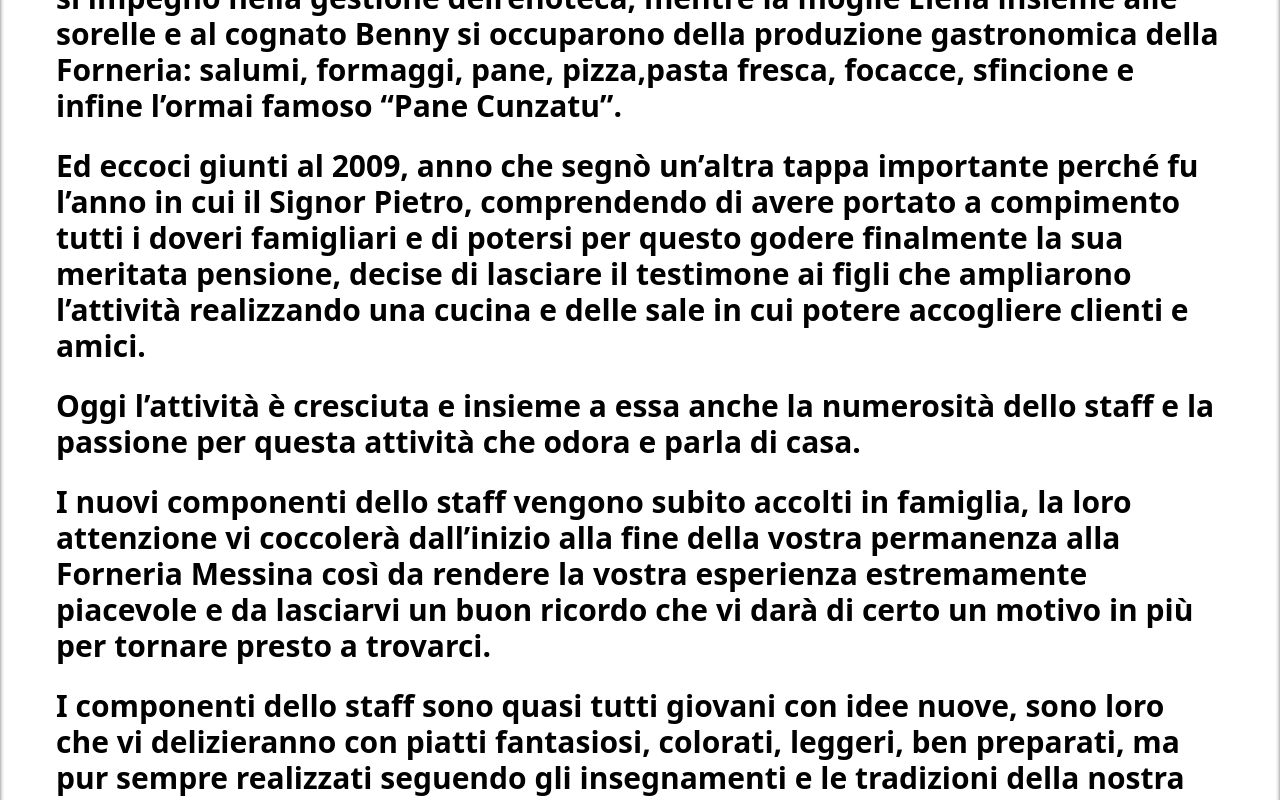
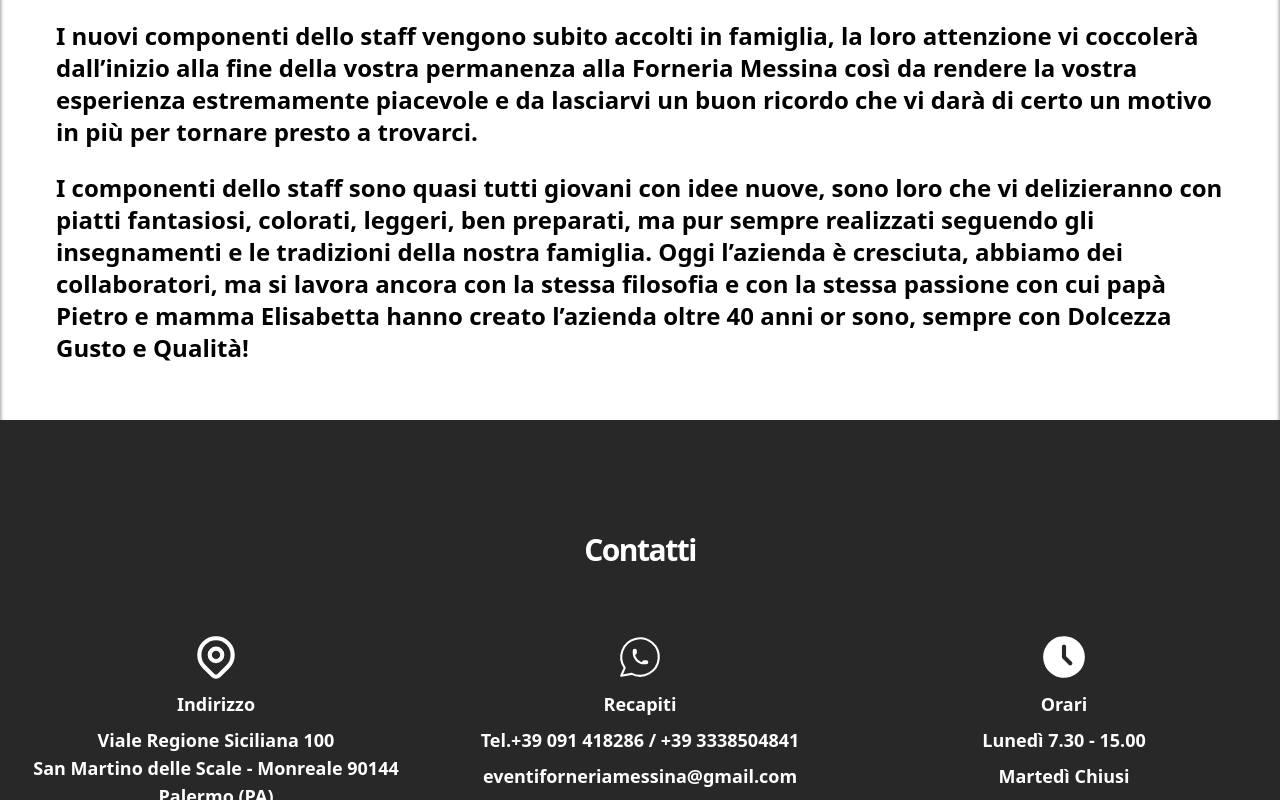
Before and after one commit to RiccardoMannino/forneria-messina, a Next.js app: page /chi-siamo in a window 1280 px wide. Shown: the part 2340-3140 px from the top of the page. Built offline with nearby package versions, Linux system fonts and the light colour scheme.

Commit message:
add footer pagina chi siamo

```diff
--- a/src/app/chi-siamo/page.tsx
+++ b/src/app/chi-siamo/page.tsx
@@ -19,7 +19,7 @@
           alt="Viaggio nel Gusto"
           width={400}
           height={400}
-          className="pad:h-[300px] pad:w-[300px]"
+          className="pad:h-[200px] pad:w-[200px]"
         />
         <h1 className="text-4xl font-semibold text-white pad:text-2xl">
           Viaggio nel Gusto
@@ -34,7 +34,7 @@
         </div>
       </Section>
       <Section className="flex flex-col gap-6 bg-white shadow-[inset_0_4px_4px_rgba(0,0,0,0.6)]">
-        <div className="flex flex-col gap-6 p-14 text-3xl font-semibold pad:text-center pad:text-xl">
+        <div className="flex flex-col gap-6 p-14 text-2xl font-semibold pad:text-center pad:text-xl">
           <p>
             Quella di Forneria Messina non è soltanto la storia di un’attività
             commerciale, ma è anche e soprattutto la storia di una famiglia
@@ -124,6 +124,7 @@
           </p>
         </div>
       </Section>
+      <Footer id="contatti" location="San Martino" />
     </>
   )
 }
--- a/src/app/eventi/[slug]/page.tsx
+++ b/src/app/eventi/[slug]/page.tsx
@@ -25,7 +25,7 @@
     const paragraphs = (
       <div className="mt-10">
         {descrizione?.split('\n').map((para, index) => {
-          // Se il paragrafo contiene la parola che cerchi
+          // Se il paragrafo contiene la parola
           if (para.includes('PRENOTA ADESSO')) {
             return (
               <a
```
